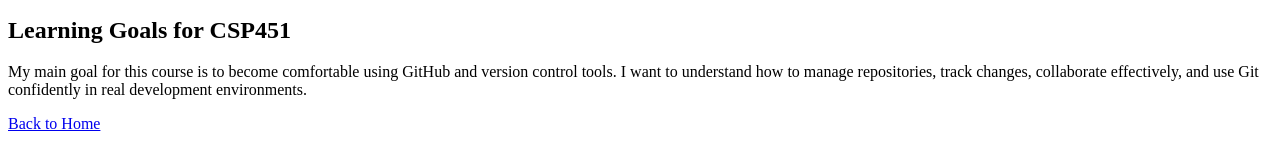
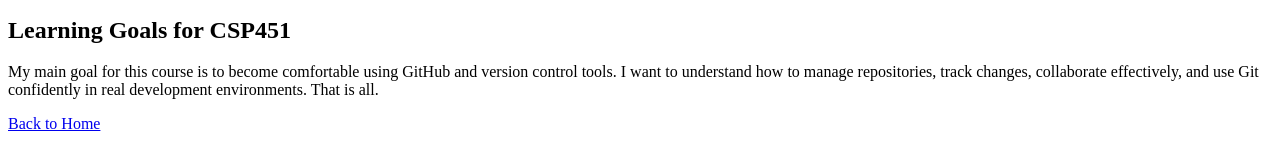
Before and after one commit to nobrainc55-cell/CSP451-CheckPoint1-Sophia, a plain HTML site: page about.html in a window 1280 px wide. Shown: the part 371-520 px from the top of the page. Drawn offline with Linux system fonts and the light colour scheme.

```diff
--- a/about.html
+++ b/about.html
@@ -34,7 +34,7 @@
       <p>
         My main goal for this course is to become comfortable using GitHub and version control tools.
         I want to understand how to manage repositories, track changes, collaborate effectively,
-        and use Git confidently in real development environments.
+        and use Git confidently in real development environments. That is all.
       </p>
     </section>
 
```
